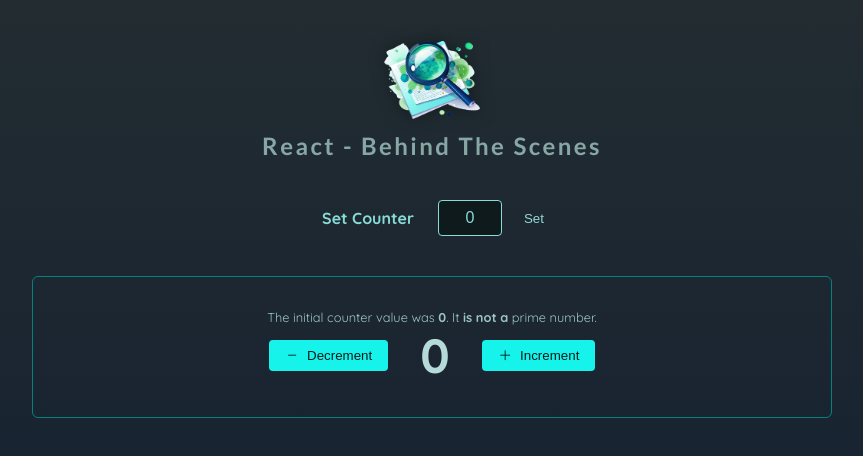
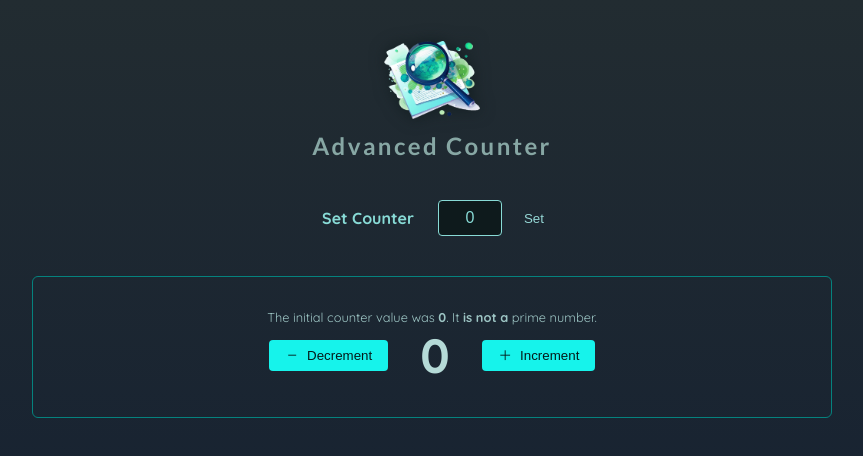
Before and after one commit to yeabsira-mesfin/AdvancedCounter, a React (Vite) app: page / in a window 1280 px wide. Shown: the top 456 px of the page, without its empty margins (208-1071 px from the left). Built offline with nearby package versions, Linux system fonts and the light colour scheme.

Commit message:
Initial dev with dependencies

```diff
--- a/src/components/Header.jsx
+++ b/src/components/Header.jsx
@@ -7,7 +7,7 @@
   return (
     <header id="main-header">
       <img src={logoImg} alt="Magnifying glass" />
-      <h1>React - Behind The Scenes</h1>
+      <h1>Advanced Counter</h1>
     </header>
   );
 }
```
